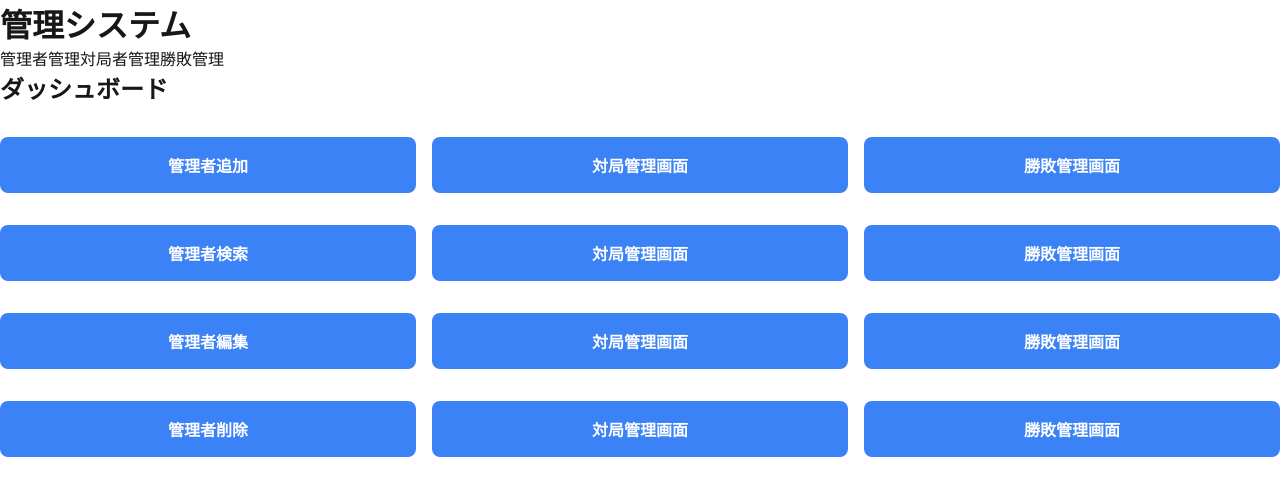
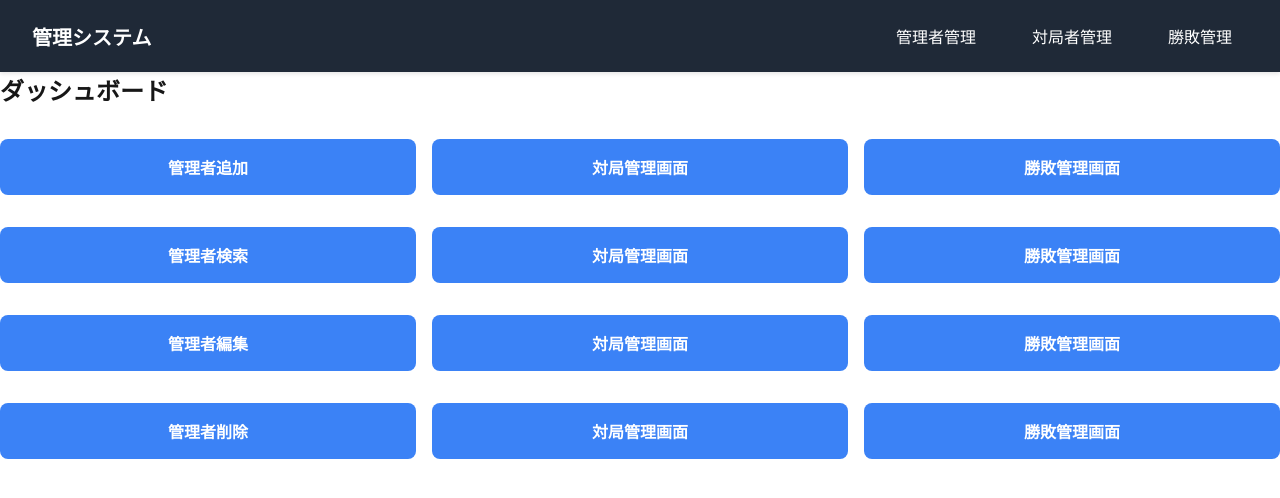
Before and after one commit to inunu1/next-rate, a Next.js app in the folder next-rate/: page /dashboard in a window 1280 px wide. Shown: the top 498 px of the page. Built offline with nearby package versions, Linux system fonts and the light colour scheme.

Commit message:
ナビゲーションバーをいい感じに

```diff
--- a/next-rate/src/app/dashboard/Dashboard.module.css
+++ b/next-rate/src/app/dashboard/Dashboard.module.css
@@ -39,3 +39,45 @@
 .buttonYellow:hover {
   background-color: #fbbf24;
 }
+
+/* ナビゲーションバー全体 */
+.header {
+  background-color: #1f2937; /* ダークグレー */
+  padding: 1rem 2rem;
+  color: white;
+  box-shadow: 0 2px 4px rgba(0, 0, 0, 0.1);
+}
+
+/* ロゴとナビゲーションの配置 */
+.navContainer {
+  display: flex;
+  justify-content: space-between;
+  align-items: center;
+}
+
+/* ロゴ部分 */
+.logo {
+  font-size: 1.25rem;
+  font-weight: bold;
+}
+
+/* ナビゲーションリンクの並び */
+.nav {
+  display: flex;
+  gap: 1.5rem;
+}
+
+/* 各リンクのスタイル */
+.navLink {
+  color: white;
+  text-decoration: none;
+  font-weight: 500;
+  padding: 0.5rem 1rem;
+  border-radius: 0.375rem;
+  transition: background-color 0.2s ease;
+}
+
+/* ホバー時の視覚効果 */
+.navLink:hover {
+  background-color: #374151; /* 少し明るいグレー */
+}
```
